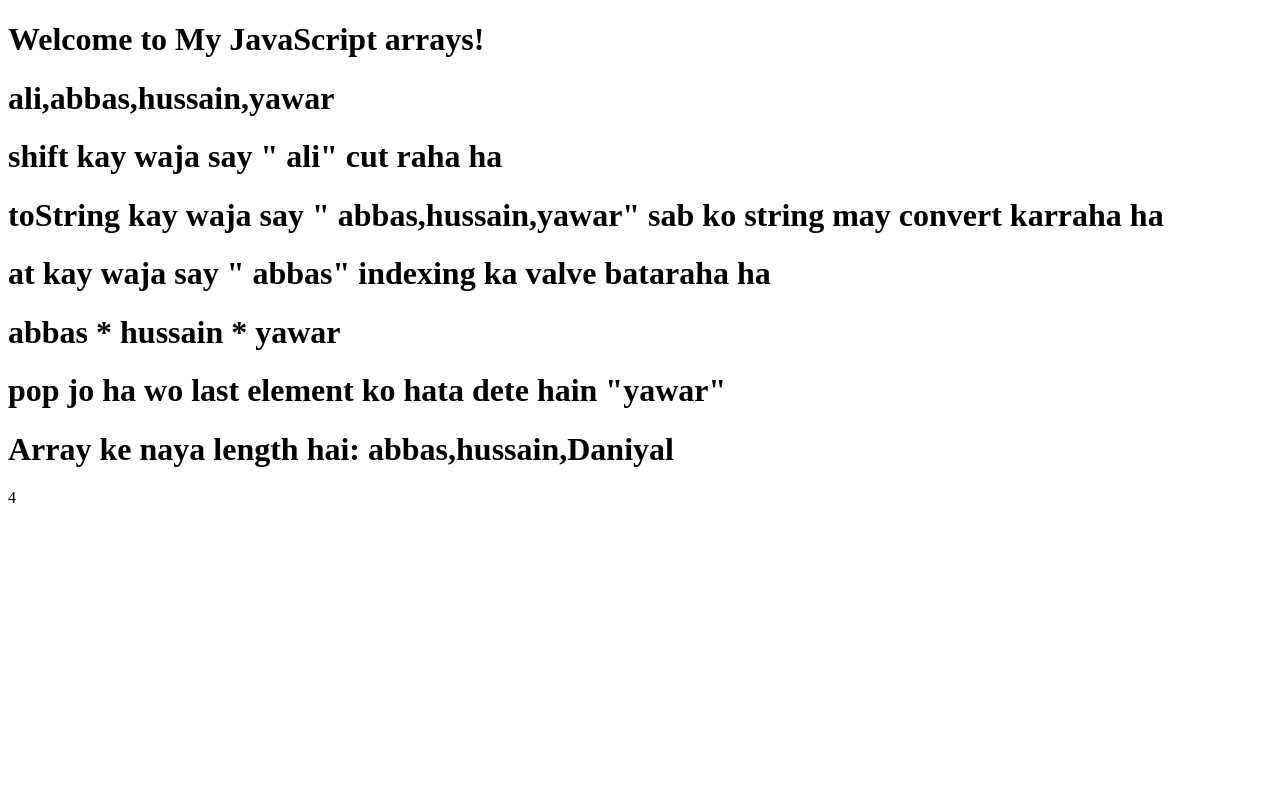
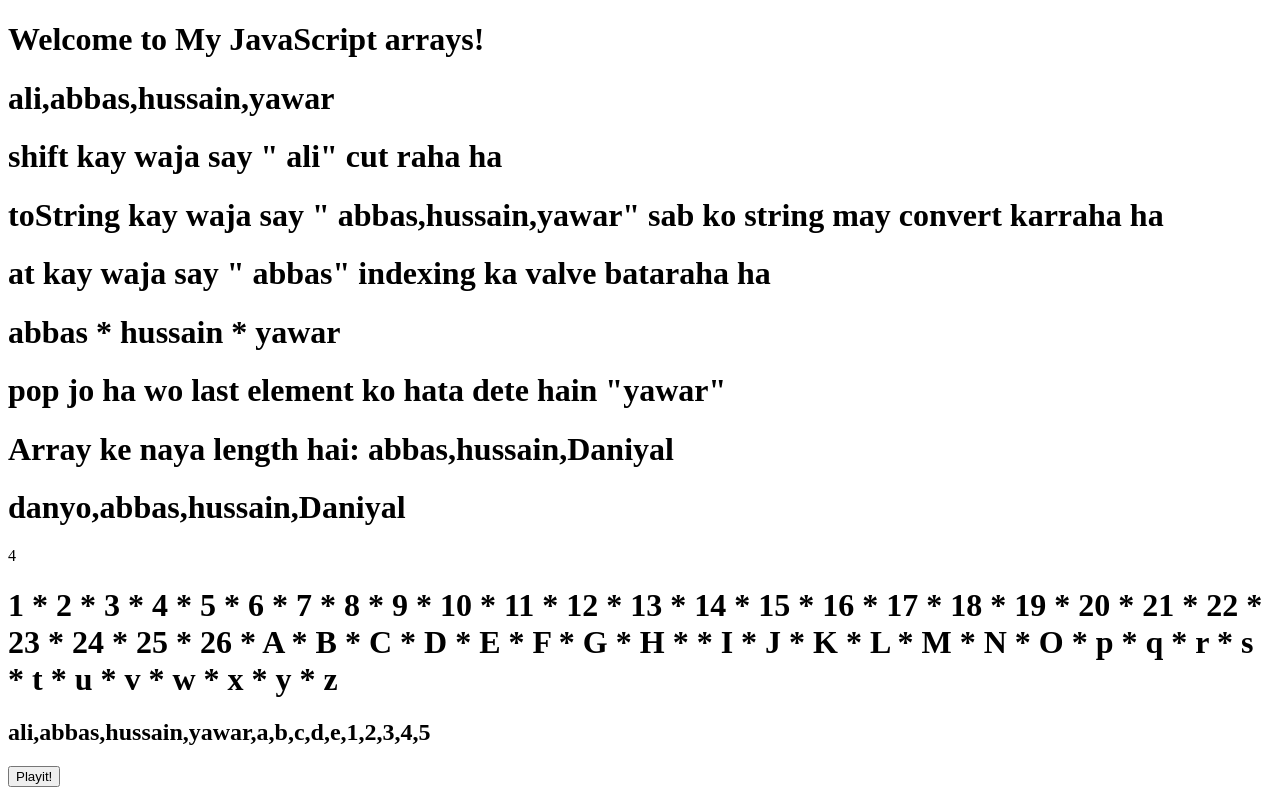
Before and after one commit to Daniyalo72/jsCourse, a plain HTML site: page Basic Array Methods/index.html in a window 1280 px wide. Drawn offline with Linux system fonts and the light colour scheme.

Commit message:
array methods

```diff
--- a/Basic Array Methods/index.html
+++ b/Basic Array Methods/index.html
@@ -14,8 +14,12 @@
      <h1 id="jion"></h1>
      <h1 id="pop"></h1>
      <h1 id="push"></h1>
+     <h1 id="unshift"></h1>
      <p id="length"></p>
-
+     <h1 id="concat"></h1>
+     <h1 id="asdf"></h1>
+     <h2 id="merge"></h2>
+    <button onclick="playNow()">Playit!</button>
     <!-- <button onclick="myFunction()">Try it</button> -->
 
 
--- a/Basic Array Methods/script.js
+++ b/Basic Array Methods/script.js
@@ -44,3 +44,39 @@ document.getElementById("pop").innerHTML = ` pop jo ha wo last element ko hata d
 let push = array.push("Daniyal");
 let a = document.getElementById("push").innerHTML = `Array ke naya length hai: ${array}`;
 console.log(a);
+
+
+let b = array.unshift("danyo");
+let c = document.getElementById("unshift").innerHTML = array;
+
+
+let num = [1,2,3,4,5,6,7,8,9,10,11,12,13,14,15,16,17,18,19,20,21,22,23,24,25,26,]
+let alfabets =["A","B","C","D","E","F","G","H","","I","J","K","L","M","N","O","p","q","r","s","t","u","v","w","x","y","z"]
+let words = num.concat(alfabets);
+let fr = words.join(" * ");
+
+let d = document.getElementById("concat").innerHTML = fr;
+
+
+let num1 = 0;
+function playNow() {
+  let output = ""; // Ek variable jisme hum "a" ko concatenate karenge
+  for(num1; num1 < 10; num1++) {
+    output += "*"; // Har iteration mein "a" ko output variable mein add karenge
+  }
+  document.getElementById("asdf").innerHTML = output; // Final result ko HTML mein set karenge
+
+}
+
+let girlfriend = ["angle","queens","starts"]
+let boyfriend = ["jhon","doe","stafon"]
+let friendship = ['smooks','print','sends']
+let bakwas = girlfriend.concat(friendship,boyfriend)
+document.getElementById("merge").innerHTML = bakwas;
+
+
+
+
+let array4 =[ ["ali", "abbas", "hussain", "yawar"],["a","b","c","d","e"],[1,2,3,4,5]]
+let array5 = array4.flat();
+document.getElementById("merge").innerHTML = array5;
```
